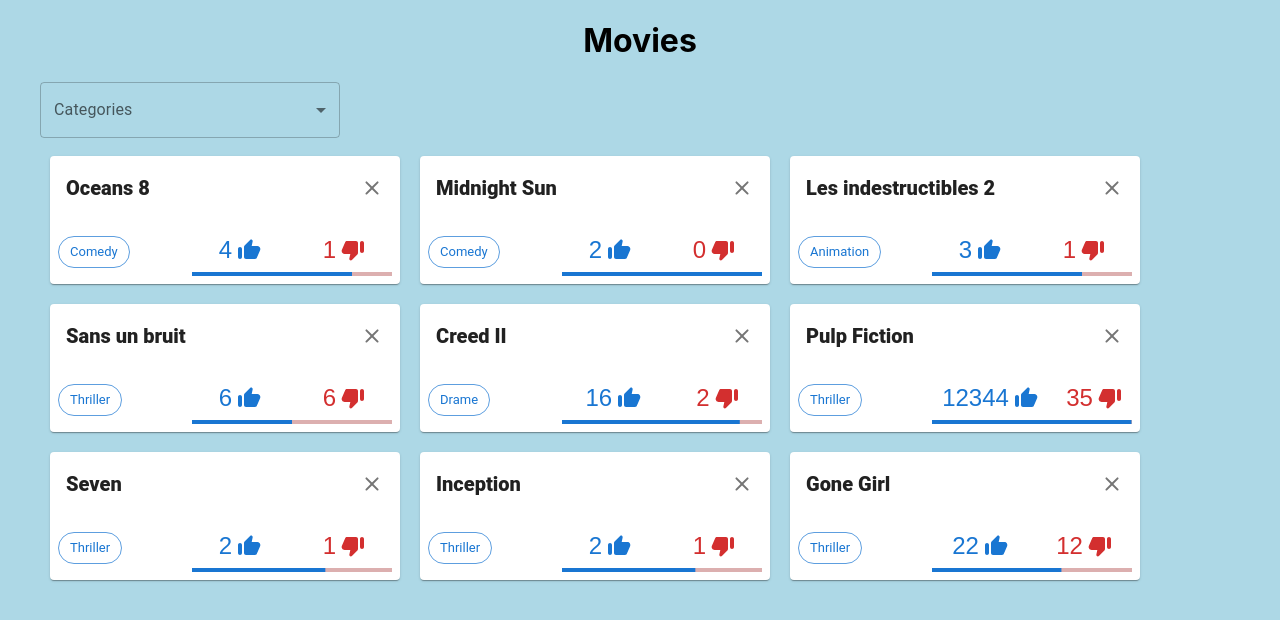
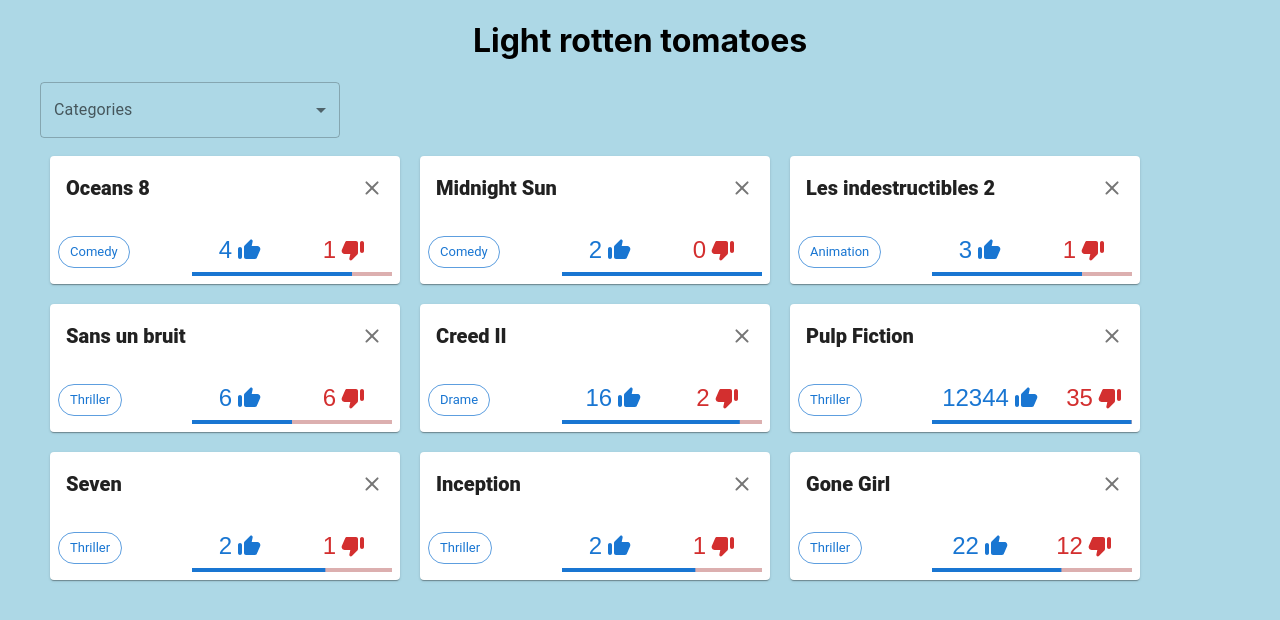
Before and after one commit to Particeep/react-interview, a React (Create React App) app: page / in a window 1280 px wide. Shown: the top 620 px of the page. Built offline with nearby package versions, Linux system fonts and the light colour scheme.

Commit message:
Rename title

```diff
--- a/src/features/movies/Movies.tsx
+++ b/src/features/movies/Movies.tsx
@@ -72,7 +72,7 @@
         justifyContent: "center",
       }}
     >
-      <h1>Movies</h1>
+      <h1>Light rotten tomatoes</h1>
       <Stack
         direction="column"
         spacing={1}
```
